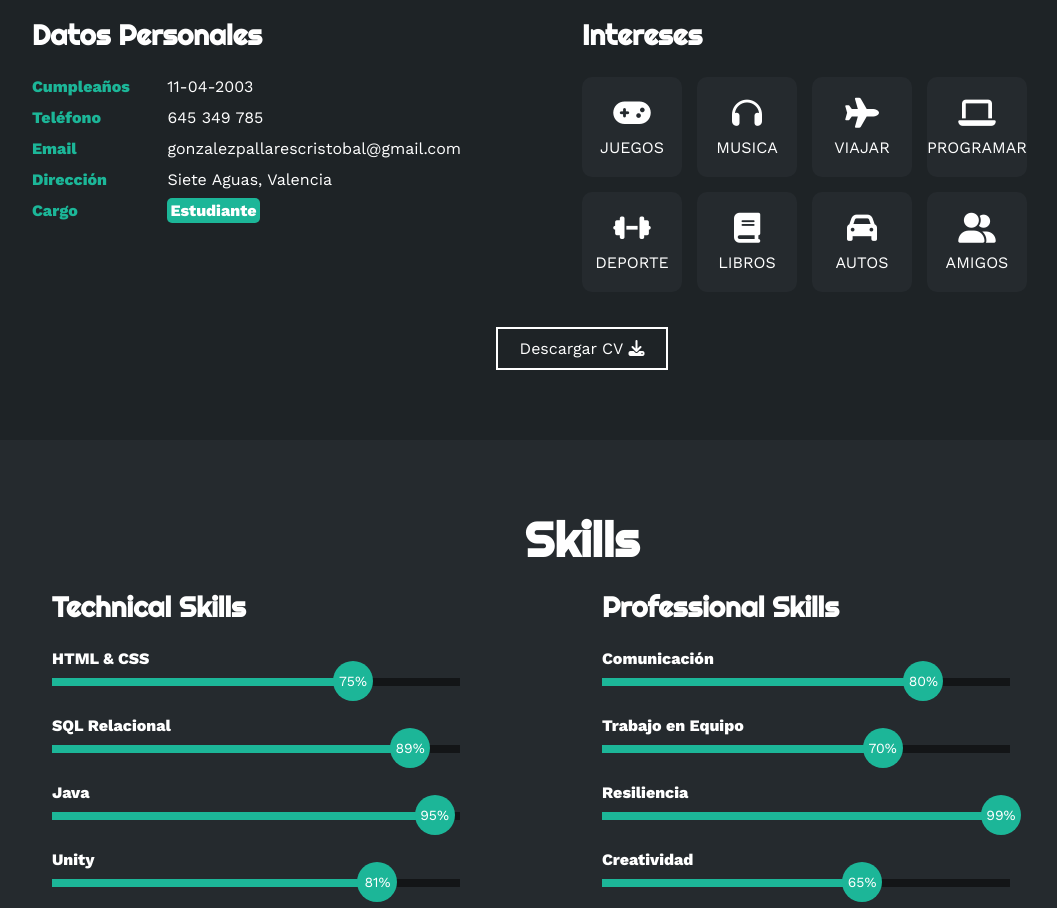
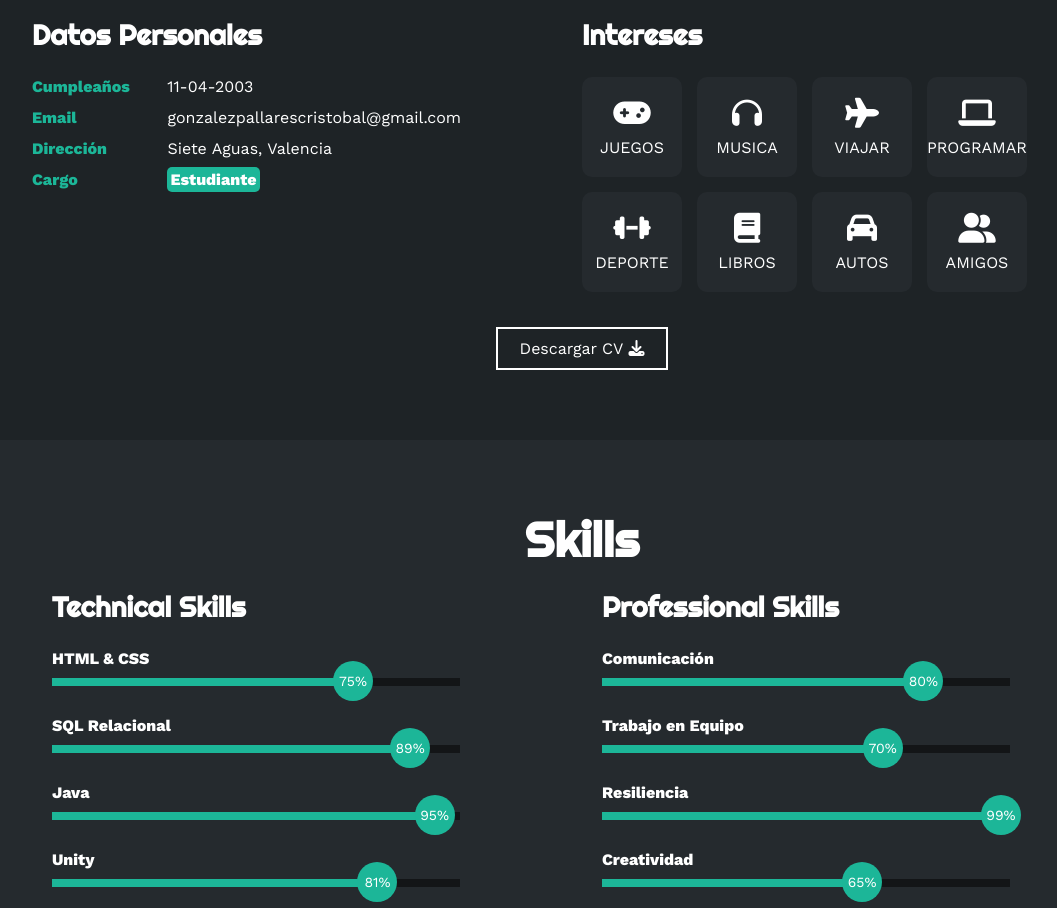
Before and after one commit to cristobal003/portafolio, a plain HTML site: page index.html in a window 1280 px wide. Shown: the part 1062-1970 px from the top of the page, without its empty margins (58-1115 px from the left). Drawn offline with nearby package versions, Linux system fonts and the light colour scheme.

Commit message:
tercer commit

```diff
--- a/index.html
+++ b/index.html
@@ -68,10 +68,6 @@
                         <li>
                             <strong>Cumpleaños</strong>
                             11-04-2003
-                        </li>
-                        <li>
-                            <strong>Teléfono</strong>
-                            645 349 785
                         </li>
                         <li>
                             <strong>Email</strong>
```
